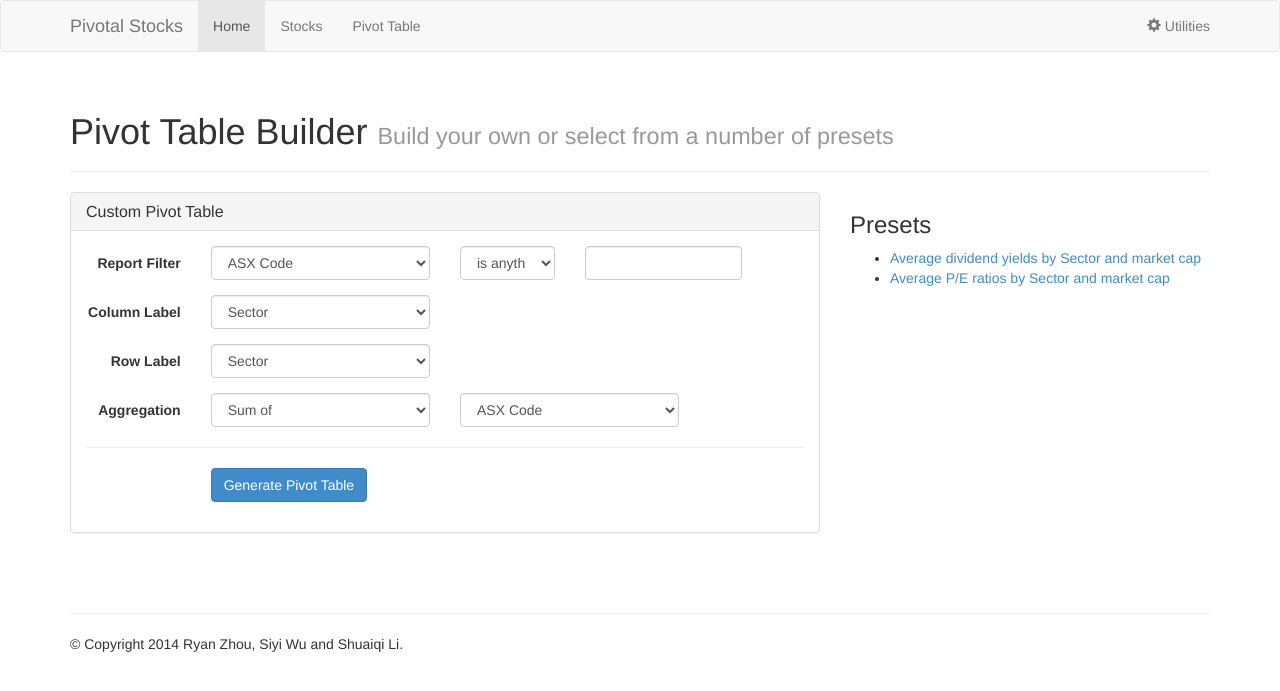
After one commit to ryanzhou/pivotal_stocks, a Flask app: page /pivot in a window 1280 px wide. The commit adds this page. Shown: the top 691 px of the page. Run offline with Flask 2, Linux system fonts and the light colour scheme; some libraries are stand-ins or nearby versions.

Commit message:
pivot table builder

```diff
--- a/pivotal_stocks/static/css/style.css
+++ b/pivotal_stocks/static/css/style.css
@@ -13,5 +13,9 @@ h2 {
 }
 
 .footer {
-  margin-top: 40px
+  margin-top: 40px;
 }
+
+.light {
+  opacity: 0.5;
+}
--- a/pivotal_stocks/templates/layout.html
+++ b/pivotal_stocks/templates/layout.html
@@ -17,7 +17,7 @@
       <ul class="nav navbar-nav">
         <li class="active"><a href="{{ url_for('index') }}">Home</a></li>
         <li><a href="{{ url_for('stocks') }}">Stocks</a></li>
-        <li><a href="#">Pivot Table</a></li>
+        <li><a href="{{ url_for('pivot')}}">Pivot Table</a></li>
       </ul>
       <ul class="nav navbar-nav navbar-right">
         <li><a href="{{ url_for('utilities') }}"><span class="glyphicon glyphicon-cog"></span> Utilities</a></li>
--- /dev/null
+++ b/pivotal_stocks/templates/pivot/index.html
@@ -0,0 +1,92 @@
+{% extends 'layout.html' %}
+{% block content %}
+<div class="page-header">
+  <h1>Pivot Table Builder <small>Build your own or select from a number of presets</small></h1>
+</div>
+<div class="row">
+  <div class="col-sm-8">
+    <div class="panel panel-default">
+      <div class="panel-heading">
+        <h3 class="panel-title">Custom Pivot Table</h3>
+      </div>
+      <div class="panel-body">
+        <form action="{{ url_for('pivot_build') }}" method="post" class="form form-horizontal">
+          <div class="form-group">
+            <label for="filter_field" class="col-sm-2 control-label">Report Filter</label>
+            <div class="col-sm-4">
+              <select name="filter_field" class="form-control">
+                {% for column in data_columns %}
+                <option value="{{ column[1] }}">{{ column[0] }}</option>
+                {% endfor %}
+              </select>
+            </div>
+            <div class="col-sm-2">
+              <select name="filter_predicate" class="form-control">
+                {% for predicate in filter_predicates %}
+                <option value="{{ predicate[1] }}">{{ predicate[0] }}</option>
+                {% endfor %}
+              </select>
+            </div>
+            <div class="col-sm-3">
+              <input name="filter_value" class="form-control"></input>
+            </div>
+          </div>
+          <div class="form-group">
+            <label for="column_label" class="col-sm-2 control-label">Column Label</label>
+            <div class="col-sm-4">
+              <select name="column_label" class="form-control">
+                {% for column in group_columns %}
+                <option value="{{ column[1] }}">{{ column[0] }}</option>
+                {% endfor %}
+              </select>
+            </div>
+          </div>
+          <div class="form-group">
+            <label for="row_label" class="col-sm-2 control-label">Row Label</label>
+            <div class="col-sm-4">
+              <select name="row_label" class="form-control">
+                {% for column in group_columns %}
+                <option value="{{ column[1] }}">{{ column[0] }}</option>
+                {% endfor %}
+              </select>
+            </div>
+          </div>
+          <div class="form-group">
+            <label for="aggregation_function" class="col-sm-2 control-label">Aggregation</label>
+            <div class="col-sm-4">
+              <select name="aggregation_function" class="form-control">
+                {% for function in aggregation_functions %}
+                <option value="{{ function[1] }}">{{ function[0] }} of</option>
+                {% endfor %}
+              </select>
+            </div>
+            <div class="col-sm-4">
+              <select name="aggregation_field" class="form-control">
+                {% for column in data_columns %}
+                <option value="{{ column[1] }}">{{ column[0] }}</option>
+                {% endfor %}
+              </select>
+            </div>
+          </div>
+          <hr>
+          <div class="form-group">
+            <div class="col-sm-offset-2 col-sm-10">
+              <input type="submit" name="commit" class="btn btn-primary" value="Generate Pivot Table"></input>
+            </div>
+          </div>
+        </form>
+      </div>
+    </div>
+  </div>
+  <div class="col-sm-4">
+    <h3>Presets</h3>
+    <ul>
+      <li><a href={{ url_for('pivot_table', c_label="market_cap_bin", r_label="sector", a_function="avg", a_field="div_yield", f_field="any", f_predicate="any", f_value="any")}}>Average dividend yields by Sector and market cap</a></li>
+      <li><a href={{ url_for('pivot_table', c_label="market_cap_bin", r_label="sector", a_function="avg", a_field="pe_ratio", f_field="any", f_predicate="any", f_value="any")}}>Average P/E ratios by Sector and market cap</a></li>
+
+    </ul>
+  </div>
+</div>
+
+</div>
+{% endblock %}
--- a/pivotal_stocks/templates/utilities.html
+++ b/pivotal_stocks/templates/utilities.html
@@ -28,12 +28,12 @@
     <h4>Available data sources:</h4>
     <div class="checkbox">
       <label>
-        <input type="checkbox" name="securities_list" checked> Securities List from AFR Smart Investor
+        <input type="checkbox" name="securities_list" checked> ASX Securities List <span class="light"><em>Source: AFR Smart Investor</em></span>
       </label>
     </div>
     <div class="checkbox">
       <label>
-        <input type="checkbox" name="industry_groups" checked> Industry Groups of Listed Companies from ASX
+        <input type="checkbox" name="asx200_list" checked> ASX 200 Constituent List <span class="light"><em>Source: AFR</em></span>
       </label>
     </div>
   </div>
--- a/pivotal_stocks/views.py
+++ b/pivotal_stocks/views.py
@@ -1,5 +1,6 @@
 from flask import render_template, request, flash, redirect, url_for
 from pivotal_stocks import app, database, datasource
+from pivotal_stocks.pivot_table import PivotTable
 
 @app.route("/")
 def index():
@@ -24,12 +25,98 @@ def utilities_seed_data():
     if 'securities_list' in request.form:
         datasource.seed_securities_list()
         flash("Securities List has been imported.")
-    if 'industry_groups' in request.form:
-        datasource.seed_industry_groups()
-        flash("Industry Groups has been imported.")
+    if 'asx200_list' in request.form:
+        datasource.seed_asx200_list()
+        flash("ASX 200 List has been imported.")
     return redirect(url_for('utilities'))
 
 @app.route("/stocks")
 def stocks():
     stocks = database.query_db("select * from stocks order by market_cap desc;")
     return render_template("stocks.html", stocks=stocks)
+
+@app.route("/pivot")
+def pivot():
+    data_columns = [
+      ["ASX Code", "asx_code"],
+      ["Company Name", "company_name"],
+      ["Sector", "sector"],
+      ["Market Cap ('000)", "market_cap"],
+      ["Dividend Yield", "div_yield"],
+      ["P/E Ratio", "pe_ratio"],
+      ["Franking %", "franking"],
+      ["ASX200 Constituent", "asx200"]
+    ]
+    group_columns = [
+      ["Sector", "sector"],
+      ["Market Cap (Bins)", "market_cap_bin"],
+      ["Dividend Yield (Bins)", "div_yield_bin"],
+      ["Franking % (Bins)", "franking_bin"],
+      ["ASX200 Constituent", "asx200"]
+    ]
+    filter_predicates = [
+      ["is anything", "any"],
+      ["=", "="],
+      [">", ">"],
+      [">=", ">="],
+      ["<", "<"],
+      ["<=", "<="],
+      ["!=", "!="],
+      ["contains", "contain"],
+      ["does not contain", "not_contain"],
+      ["is True", "t"],
+      ["is False", "f"]
+    ]
+    aggregation_functions = [
+      ["Sum", "sum"],
+      ["Average", "avg"],
+      ["Count", "count"],
+      ["Minimum", "min"],
+      ["Maximum", "max"],
+      ["Standard Deviation", "stdev"],
+      ["Variance", "var"]
+    ]
+    return render_template("pivot/index.html", data_columns=data_columns, group_columns=group_columns, filter_predicates=filter_predicates, aggregation_functions=aggregation_functions)
+
+@app.route("/pivot/build", methods=['POST'])
+def pivot_build():
+    if request.form['filter_predicate'] in ['any']:
+        return redirect(url_for('pivot_table',
+          c_label=request.form['column_label'],
+          r_label=request.form['row_label'],
+          a_function=request.form['aggregation_function'],
+          a_field=request.form['aggregation_field'],
+          f_field="any",
+          f_predicate="any",
+          f_value="any"
+        ))
+    elif request.form['filter_predicate'] in ['t', 'f']:
+        return redirect(url_for('pivot_table',
+          c_label=request.form['column_label'],
+          r_label=request.form['row_label'],
+          a_function=request.form['aggregation_function'],
+          a_field=request.form['aggregation_field'],
+          f_field=request.form['filter_field'],
+          f_predicate="=",
+          f_value=request.form['filter_predicate']
+        ))
+    else:
+        return redirect(url_for('pivot_table',
+          c_label=request.form['column_label'],
+          r_label=request.form['row_label'],
+          a_function=request.form['aggregation_function'],
+          a_field=request.form['aggregation_field'],
+          f_field=request.form['filter_field'],
+          f_predicate=request.form['filter_predicate'],
+          f_value=request.form['filter_value']
+        ))
+
+@app.route("/pivot/table/<c_label>/<r_label>/<a_function>/<a_field>/<f_field>/<f_predicate>/<f_value>")
+def pivot_table(c_label, r_label, a_function, a_field, f_field, f_predicate, f_value):
+    pivot_table = PivotTable("stocks", c_label, r_label, a_function, a_field, f_field, f_predicate, f_value)
+    cursor = pivot_table.query()
+    headers = list(map(lambda x: x[0], cursor.description))
+    rows = cursor.fetchall()
+    footers = pivot_table.footer_query()
+    sql = pivot_table.sql()
+    return render_template("pivot/table.html", headers=headers, rows=rows, footers=footers, sql=sql, human_name=pivot_table.human_name())
--- a/schema.sql
+++ b/schema.sql
@@ -1,12 +1,15 @@
 drop table if exists stocks;
 create table stocks (
   id integer primary key autoincrement,
-  ticker string not null,
+  asx_code string not null,
   company_name string not null,
-  industry_group string,
+  sector string,
   market_cap integer not null,
   div_yield decimal(8,2) not null,
   pe_ratio decimal(8,2),
-  franking_percentage integer not null,
-  asx_200 boolean
+  franking integer not null,
+  asx200 boolean default 'f' not null,
+  market_cap_bin string,
+  franking_bin string,
+  div_yield_bin string
 );
```
Also changed, not shown: pivotal_stocks/datasource.py (+69 -10 lines), pivotal_stocks/filters.py (+12 -1 lines), pivotal_stocks/pivot_table.py (added, +57 -0 lines), pivotal_stocks/templates/pivot/table.html (added, +33 -0 lines), pivotal_stocks/templates/stocks.html (+4 -4 lines), db/pivotal_stocks.db.
